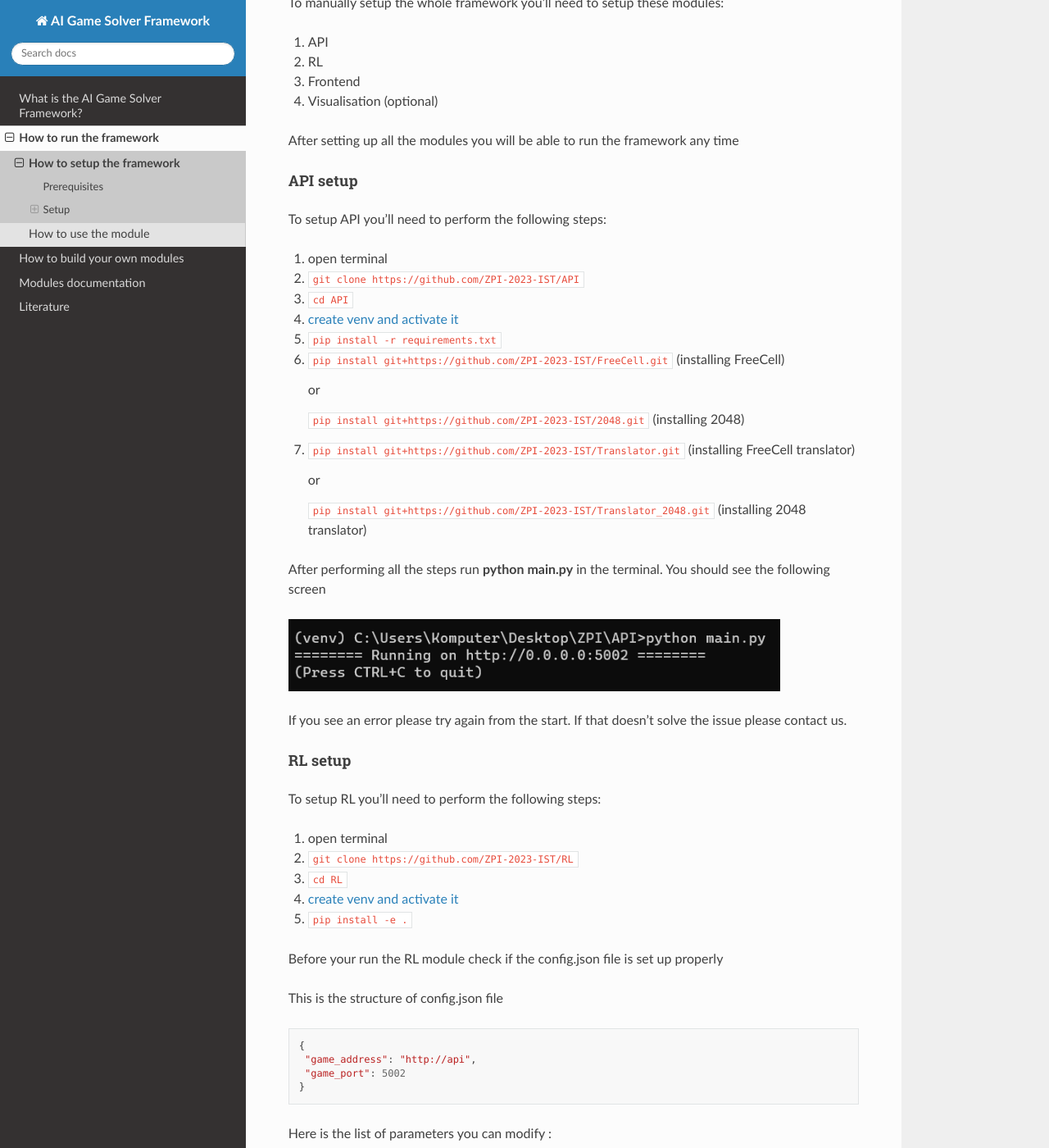
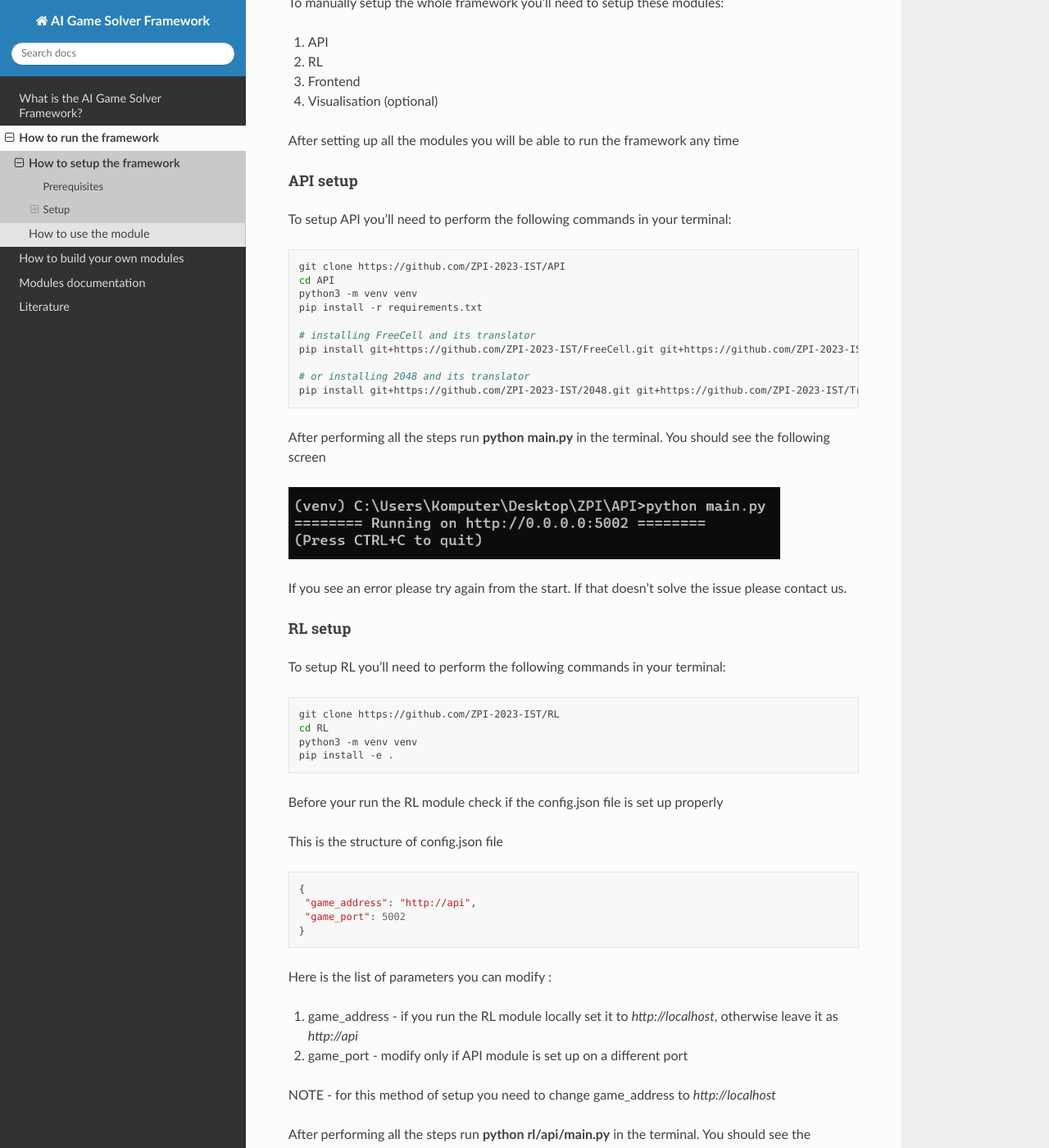
Before and after one commit to ZPI-2023-IST/Documentation, a Sphinx documentation site: the page built from source/run/setup.rst, in a window 1280 px wide and 1400 px high, scrolled down 714 px. Shown: the whole window at 82% size. Built offline with Sphinx 7.4.7 and the Read the Docs theme 2.0.0, drawn with Linux system fonts in a browser that asks for light colours; pages that are not in the unit, such as notebooks, are missing from menus; some of the changed text lies outside the part shown.

Commit message:
Code blocks in setup.rst

```diff
--- a/source/run/setup.rst
+++ b/source/run/setup.rst
@@ -43,23 +43,20 @@ After setting up all the modules you will be able to run the framework any time
 API setup
 ^^^^^^^^^^^^^^^^^^^^^^^^^^^^^^^^^^^^^^
 
-To setup API you'll need to perform the following steps:
+To setup API you'll need to perform the following commands in your terminal:
 
-1. open terminal
-2. ``git clone https://github.com/ZPI-2023-IST/API``
-3. ``cd API``
-4. `create venv and activate it <https://docs.python.org/3.10/library/venv.html/>`_
-5. ``pip install -r requirements.txt``
-6. ``pip install git+https://github.com/ZPI-2023-IST/FreeCell.git`` (installing FreeCell)
+.. code-block:: bash
 
-   or
+   git clone https://github.com/ZPI-2023-IST/API
+   cd API
+   python3 -m venv venv
+   pip install -r requirements.txt
 
-   ``pip install git+https://github.com/ZPI-2023-IST/2048.git`` (installing 2048)
-7. ``pip install git+https://github.com/ZPI-2023-IST/Translator.git`` (installing FreeCell translator)
+   # installing FreeCell and its translator
+   pip install git+https://github.com/ZPI-2023-IST/FreeCell.git git+https://github.com/ZPI-2023-IST/Translator.git
 
-   or
-
-   ``pip install git+https://github.com/ZPI-2023-IST/Translator_2048.git`` (installing 2048 translator)
+   # or installing 2048 and its translator
+   pip install git+https://github.com/ZPI-2023-IST/2048.git git+https://github.com/ZPI-2023-IST/Translator_2048.git
 
 After performing all the steps run **python main.py** in the terminal. You should see the following screen
 
@@ -74,13 +71,14 @@ If you see an error please try again from the start. If that doesn't solve the i
 RL setup
 ^^^^^^^^^^^^^^^^^^^^^^^^^^^^^^^^^^^^^^
 
-To setup RL you'll need to perform the following steps:
+To setup RL you'll need to perform the following commands in your terminal:
 
-1. open terminal
-2. ``git clone https://github.com/ZPI-2023-IST/RL``
-3. ``cd RL``
-4. `create venv and activate it <https://docs.python.org/3.10/library/venv.html/>`_
-5. ``pip install -e .``
+.. code-block:: bash
+
+   git clone https://github.com/ZPI-2023-IST/RL
+   cd RL
+   python3 -m venv venv
+   pip install -e .
 
 | Before your run the RL module check if the config.json file is set up properly
 
@@ -109,14 +107,15 @@ If you see an error please try again from the start. If that doesn't solve the i
 Frontend setup
 ^^^^^^^^^^^^^^^^^^^^^^^^^^^^^^^^^^^^^^
 
-To setup Frontend you'll need to perform the following steps:
+To setup Frontend you'll need to perform the following commands in your terminal:
 
-1. open terminal
-2. ``git clone https://github.com/ZPI-2023-IST/Frontend``
-3. ``cd Frontend``
-4. ``npm install``
+.. code-block:: bash
 
-After performing all the steps run **npm run dev** in the terminal. You should see the following screen
+   git clone https://github.com/ZPI-2023-IST/Frontend
+   cd Frontend
+   npm install
+
+After performing all the steps run ``npm run dev`` in the terminal. You should see the following screen
 
 .. image:: ../_static/run/setup/frontend_setup.png
    :width: 600
@@ -128,14 +127,15 @@ After performing all the steps run **npm run dev** in the terminal. You should s
 Visualisation setup
 ^^^^^^^^^^^^^^^^^^^^^^^^^^^^^^^^^^^^^^
 
-To setup Visualisation you'll need to perform the following steps:
+To setup Visualisation you'll need to perform the following commands in your terminal:
 
-1. open terminal
-2. ``git clone https://github.com/ZPI-2023-IST/FreeCell-GUI``
-3. ``cd FreeCell-GUI``
-4. ``npm install``
+.. code-block:: bash
 
-After performing all the steps run **npm run dev** in the terminal. You should see the following screen
+   git clone https://github.com/ZPI-2023-IST/FreeCell-GUI
+   cd FreeCell-GUI
+   npm install
+
+After performing all the steps run ``npm run dev`` in the terminal. You should see the following screen
 
 .. image:: ../_static/run/setup/visualisation_setup.png
    :width: 600
@@ -150,13 +150,20 @@ Setup (Docker Compose)
 | To make setup easier you can use Docker Compose
 | For that to be able to run you'll need to have every module configured to run as a Docker container
 | We've shared a script for Docker Compose setup
-| To setup the module in this way you need to perform the following steps:
+| To setup the module in this way you need to perform the following commands in your terminal:
 
-1. open terminal
-2. ``git clone https://github.com/ZPI-2023-IST/Containers``
-3. ``cd Containers``
-4. ``cd Freecell``
-5. ``docker compose up``
+.. code-block:: bash
+
+   git clone https://github.com/ZPI-2023-IST/Containers
+   cd Containers
+
+   # for FreeCell
+   cd Freecell
+
+   # or for 2048
+   cd 2048
+
+   docker compose up
 
 After performing all the steps you should see the following screen
 
```
